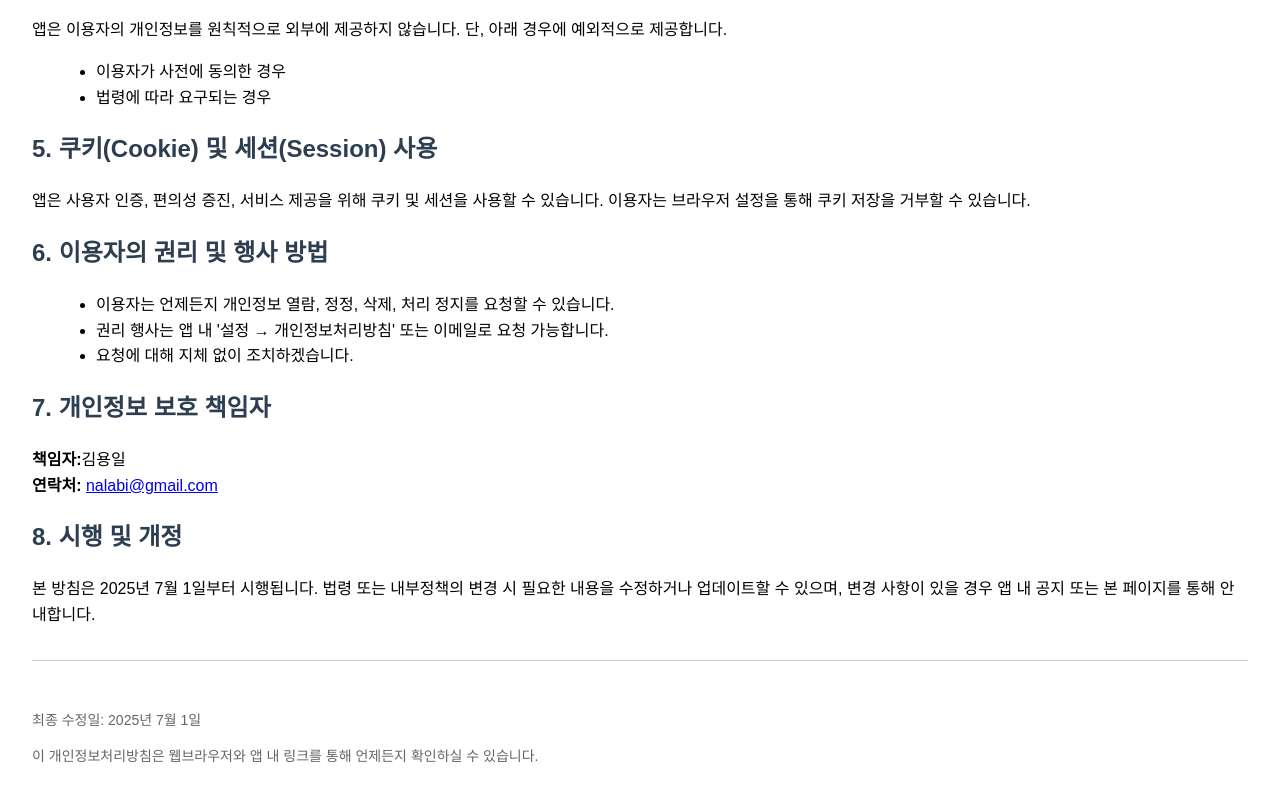
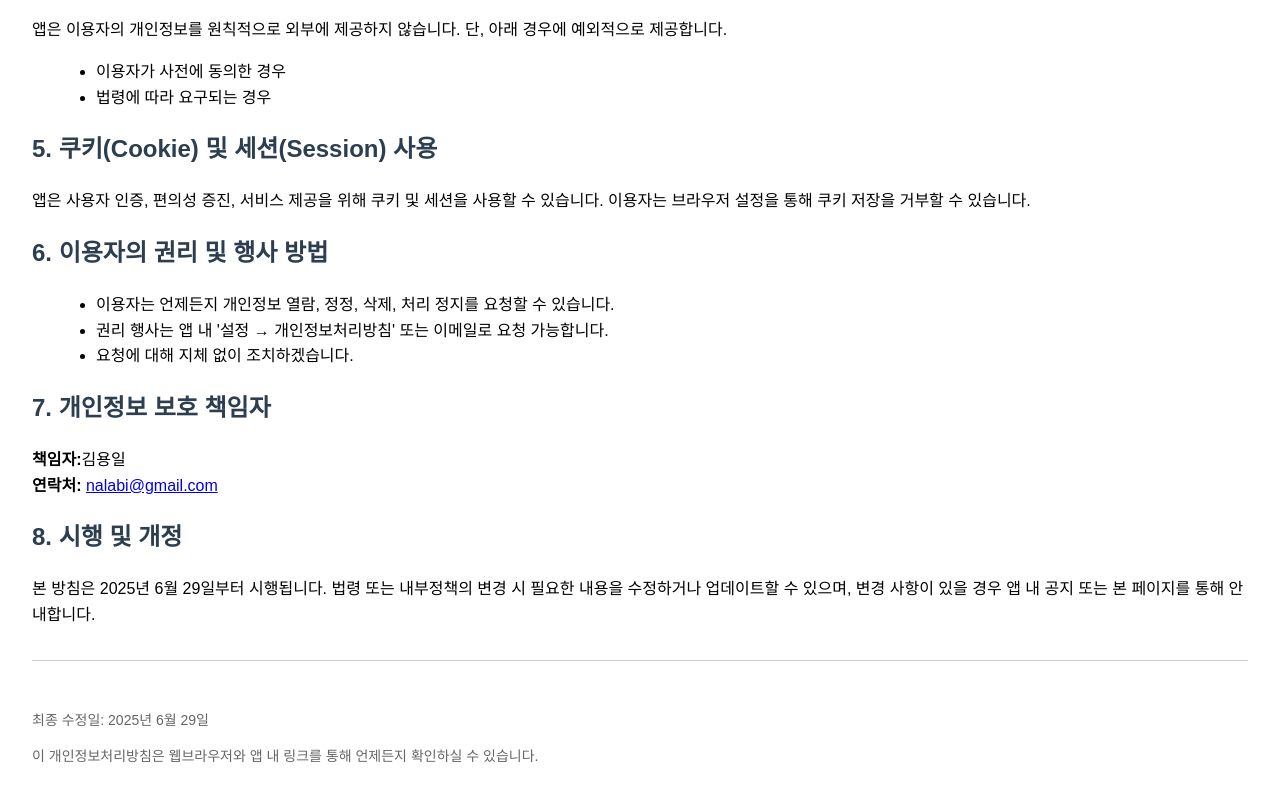
Before and after one commit to nalabiya/privacy-policy, a plain HTML site: page privacy_policy.html in a window 1280 px wide. Shown: the part 912-1711 px from the top of the page. Drawn offline with Linux system fonts and the light colour scheme.

Commit message:
Update privacy_policy.html

```diff
--- a/privacy_policy.html
+++ b/privacy_policy.html
@@ -74,11 +74,11 @@
   </p>
 
   <h2>8. 시행 및 개정</h2>
-  <p>본 방침은 2025년 7월 1일부터 시행됩니다. 법령 또는 내부정책의 변경 시 필요한 내용을 수정하거나 업데이트할 수 있으며, 변경 사항이 있을 경우 앱 내 공지 또는 본 페이지를 통해 안내합니다.</p>
+  <p>본 방침은 2025년 6월 29일부터 시행됩니다. 법령 또는 내부정책의 변경 시 필요한 내용을 수정하거나 업데이트할 수 있으며, 변경 사항이 있을 경우 앱 내 공지 또는 본 페이지를 통해 안내합니다.</p>
 
   <hr>
   <footer>
-    <p>최종 수정일: 2025년 7월 1일</p>
+    <p>최종 수정일: 2025년 6월 29일</p>
     <p>이 개인정보처리방침은 웹브라우저와 앱 내 링크를 통해 언제든지 확인하실 수 있습니다.</p>
   </footer>
 </body>
```
